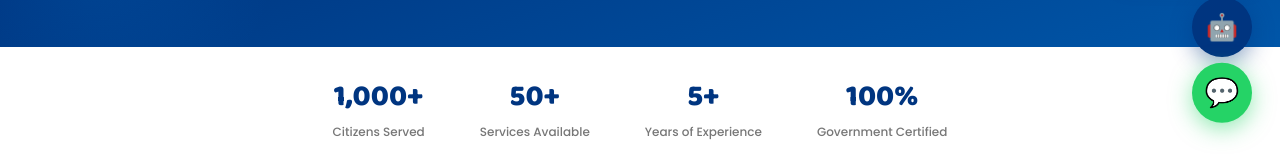
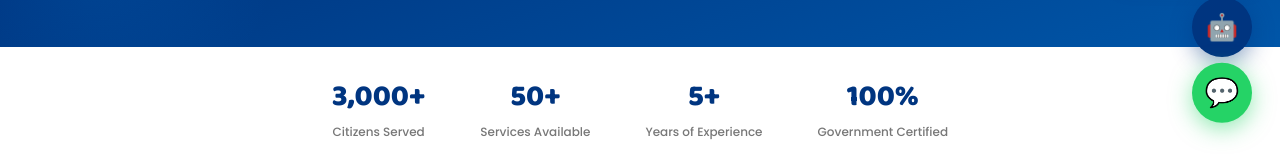
Before and after one commit to anishgarg11/garg-csc, a React (Vite) app in the folder garg-csc/: page / in a window 1280 px wide. Shown: the part 643-800 px from the top of the page. Built offline with nearby package versions, Linux system fonts and the light colour scheme.

Commit message:
Home page

```diff
--- a/garg-csc/src/pages/Home.jsx
+++ b/garg-csc/src/pages/Home.jsx
@@ -3,7 +3,7 @@ import './Home.css'
 
 // ===== EDIT STATS HERE =====
 const STATS = [
-  { num: '1,000+', label: 'Citizens Served' },
+  { num: '3,000+', label: 'Citizens Served' },
   { num: '50+',    label: 'Services Available' },
   { num: '5+',     label: 'Years of Experience' },
   { num: '100%',   label: 'Government Certified' },
```
